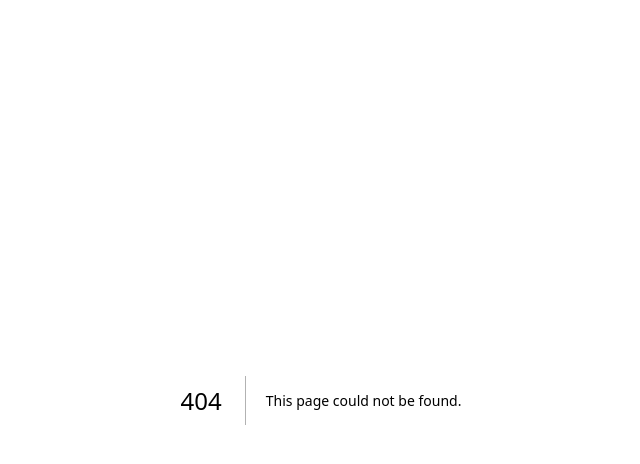
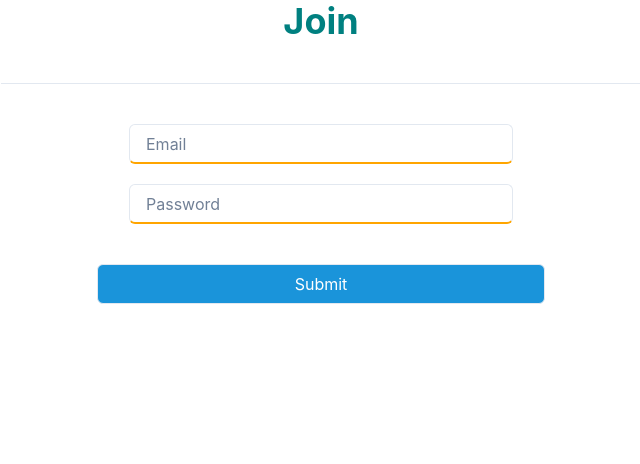
Before and after one commit to H-unique245/MindInstallers, a Next.js app: page /login in a window 1280 px wide. Before the commit this address had no page. Shown: the top 464 px of the page, without its empty margins (319-959 px from the left). Built offline with nearby package versions, Linux system fonts and the light colour scheme.

Commit message:
left more work

```diff
--- /dev/null
+++ b/dbConnect.js
@@ -0,0 +1,6 @@
+import mongoose from "mongoose";
+
+export const connect = async () => {
+  if(mongoose.connection.readyState[0]) return;
+  mongoose.connect("mongodb+srv://mindinstallers:mindsms@cluster-sms.kdciz59.mongodb.net/sms");
+};
--- /dev/null
+++ b/modals/auth/authmodel.js
@@ -0,0 +1,31 @@
+
+
+import { model, Schema, models } from "mongoose";
+
+const UserSchema = new Schema({
+  name: {
+    type: String,
+
+  },
+  email: {
+    type: String,
+
+
+  },
+  password: {
+    type: String,
+
+  },
+  role: {
+    type: String,
+    enum: ["student", "teacher", "admin"],
+    default: "student"
+  },
+  verify: {
+    type: Boolean,
+    default: false
+  }
+});
+
+const User = models.user || model("user", UserSchema);
+export { User };
--- a/package.json
+++ b/package.json
@@ -14,6 +14,7 @@
     "@emotion/react": "^11.10.5",
     "@emotion/styled": "^11.10.5",
     "@next/font": "13.0.7",
+    "axios": "^1.2.1",
     "framer-motion": "^8.0.0",
     "jsonwebtoken": "^8.5.1",
     "mongoose": "^6.8.1",
--- a/pages/_app.js
+++ b/pages/_app.js
@@ -1,5 +1,8 @@
+import { ChakraProvider } from '@chakra-ui/react'
 import '../styles/globals.css'
 
 export default function App({ Component, pageProps }) {
-  return <Component {...pageProps} />
+  return  <ChakraProvider>
+               <Component {...pageProps} />
+          </ChakraProvider>
 }
--- /dev/null
+++ b/pages/api/login/login.js
@@ -0,0 +1,49 @@
+import { connect } from "../../../dbConnect";
+import { User } from "../../../modals/auth/authmodel";
+
+import jwt from "jsonwebtoken";
+
+export default async function handler(req, res) {
+
+
+  const { email, password } = req.body;
+  console.log(email,password);
+
+  try {
+    await connect();
+  } catch (e) {
+    console.log(e);
+  }
+
+  if (method === "POST") {
+try{
+
+  const user = await User.findOne({ email });
+
+  if (!user) {
+    return res.status(404).send({ message: "User not found" });
+  }
+
+  if (user.password !== password) {
+    return res.status(403).send({ message: "Invalid password" });
+  }
+
+  const token = jwt.sign(
+    {
+
+      id: user._id,
+      email: user.email,
+      password: user.password,
+
+    },
+    "BHKP",
+    { expiresIn: "7 days" }
+  );
+
+  return res.send({ message: "login success", token });
+}
+catch(er){
+  console.log(er);
+}
+}
+}
--- /dev/null
+++ b/pages/api/signup/index.js
@@ -0,0 +1,27 @@
+import { connect } from "../../../dbConnect";
+import { User } from "../../../modals/auth/authmodel";
+
+export default async function handler(req, res) {
+  const { method } = req;
+  const { name, email, password } = req.body;
+  try {
+    await connect();
+  } catch (e) {
+    console.log(e);
+  }
+
+  if (method === "POST") {
+    try {
+      const check = await User.findOne({ email });
+      if (check)
+        return res
+          .status(400)
+          .send({ message: "User with provided email already exists" });
+
+      const user = await User.create({ name, email,password });
+      res.status(201).send({ message: "User Created", user });
+    } catch (e) {
+      res.status(400).send(e.message);
+    }
+  }
+}
--- a/pages/index.js
+++ b/pages/index.js
@@ -1,9 +1,6 @@
-import Head from 'next/head'
-import Image from 'next/image'
-import { Inter } from '@next/font/google'
+
 import Navbar from '../Component/Navabar'
 
-// const inter = Inter({ subsets: ['latin'] })
 
 export default function Home() {
   return (
--- /dev/null
+++ b/pages/login/index.js
@@ -0,0 +1,109 @@
+import React, { useState } from "react";
+import { BsFacebook } from "react-icons/bs";
+import { BsGoogle } from "react-icons/bs";
+import {
+  Box,
+  Button,
+  Checkbox,
+  Flex,
+  FormControl,
+  Heading,
+  Input,
+  Stack,
+  Text,
+  useToast,
+  VStack,
+} from "@chakra-ui/react";
+import axios from "axios";
+
+export default function SignIn(){
+  const initialState = {
+    email: "",
+    password: "",
+  };
+
+  const [formstate, setFormstate] = useState(initialState);
+  const toast = useToast();
+
+
+  const handleChange = (e) => {
+    const { name, value } = e.target;
+    const val = value;
+
+    setFormstate({
+      ...formstate,
+      [name]: val,
+    });
+  };
+
+  function handleSubmit(e) {
+    e.preventDefault();
+
+
+    toast({
+      title: "Login Successfully",
+      status: "success",
+      duration: 1000,
+      isClosable: true,
+    });
+
+    axios({
+      method: "POST",
+      url: `http://localhost:3000/api/login`,
+      data: formstate,
+    }).then((res)=> console.log(res))
+
+    axios.post("http://localhost:3000/api/login", formstate).then((res)=> console.log(res));
+
+  }
+
+  return (
+    <Box w="50%" m="auto">
+      <VStack spacing={10} align="stretch">
+        <Heading textAlign="center" color="teal">
+          Join
+        </Heading>
+        <hr />
+
+        <Box textAlign="center">
+          <form onSubmit={(e) => handleSubmit(e)}>
+            <FormControl>
+              <Input
+                w={["100%", "90%", "80%", "60%"]}
+                type="text"
+                placeholder="Email"
+                borderBottom="2px solid orange"
+                value={formstate.email}
+                onChange={handleChange}
+                name="email"
+              />
+
+              <Input
+                mt="5"
+                w={["100%", "90%", "80%", "60%"]}
+                placeholder="Password"
+                borderBottom="2px solid orange"
+                value={formstate.password}
+                onChange={handleChange}
+                type="password"
+                name="password"
+              />
+
+
+
+              <Input
+                type="submit"
+                _hover={{ cursor: "pointer" }}
+                bg="twitter.600"
+                mt="10"
+                w="70%"
+                color="white"
+                placeholder="Submit form"
+              />
+            </FormControl>
+          </form>
+        </Box>
+      </VStack>
+    </Box>
+  );
+};
```
Also changed, not shown: pages/signup/index.jsx (added, +90 -0 lines), 1 other file (tests, documents, lock files or other folders).
